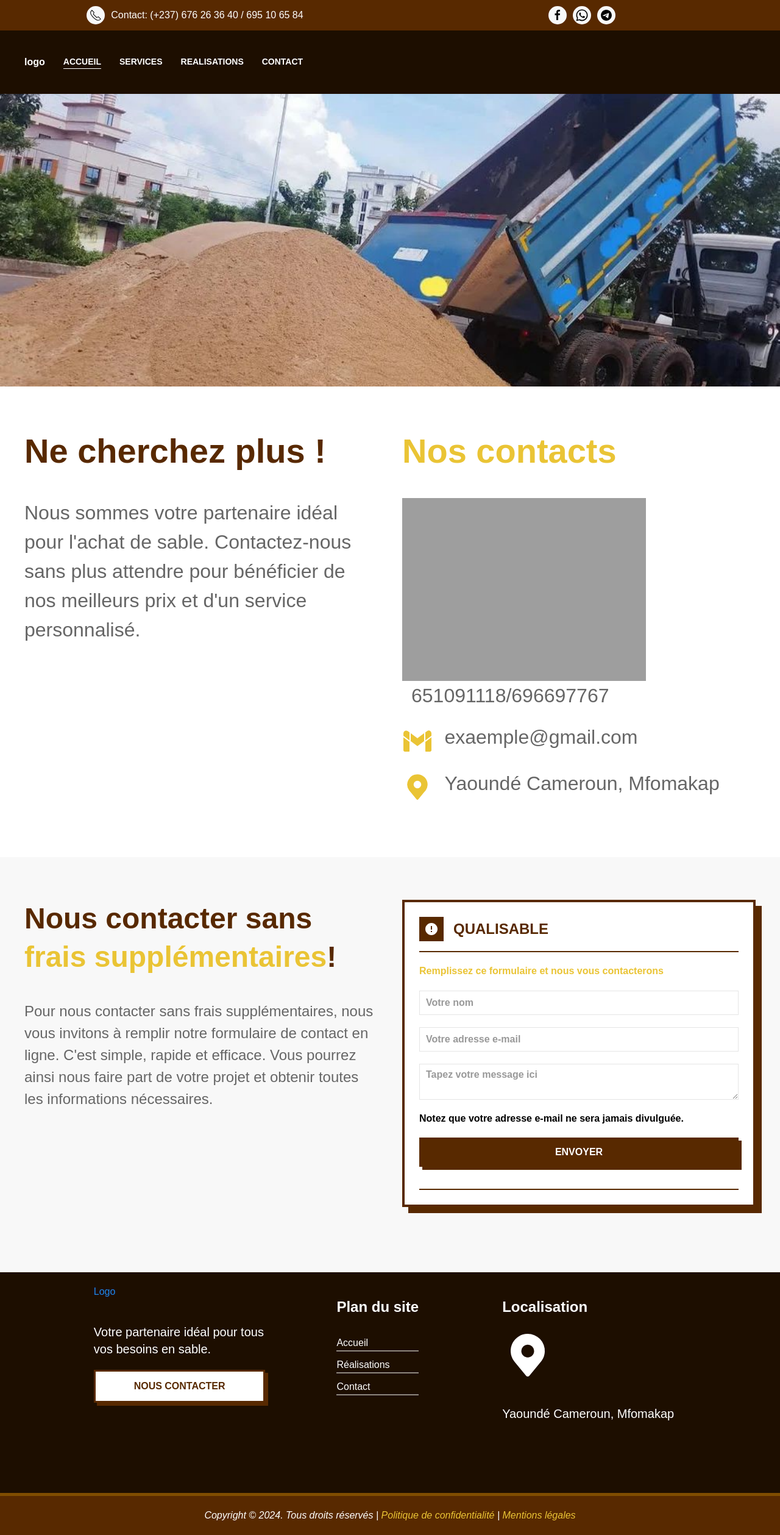
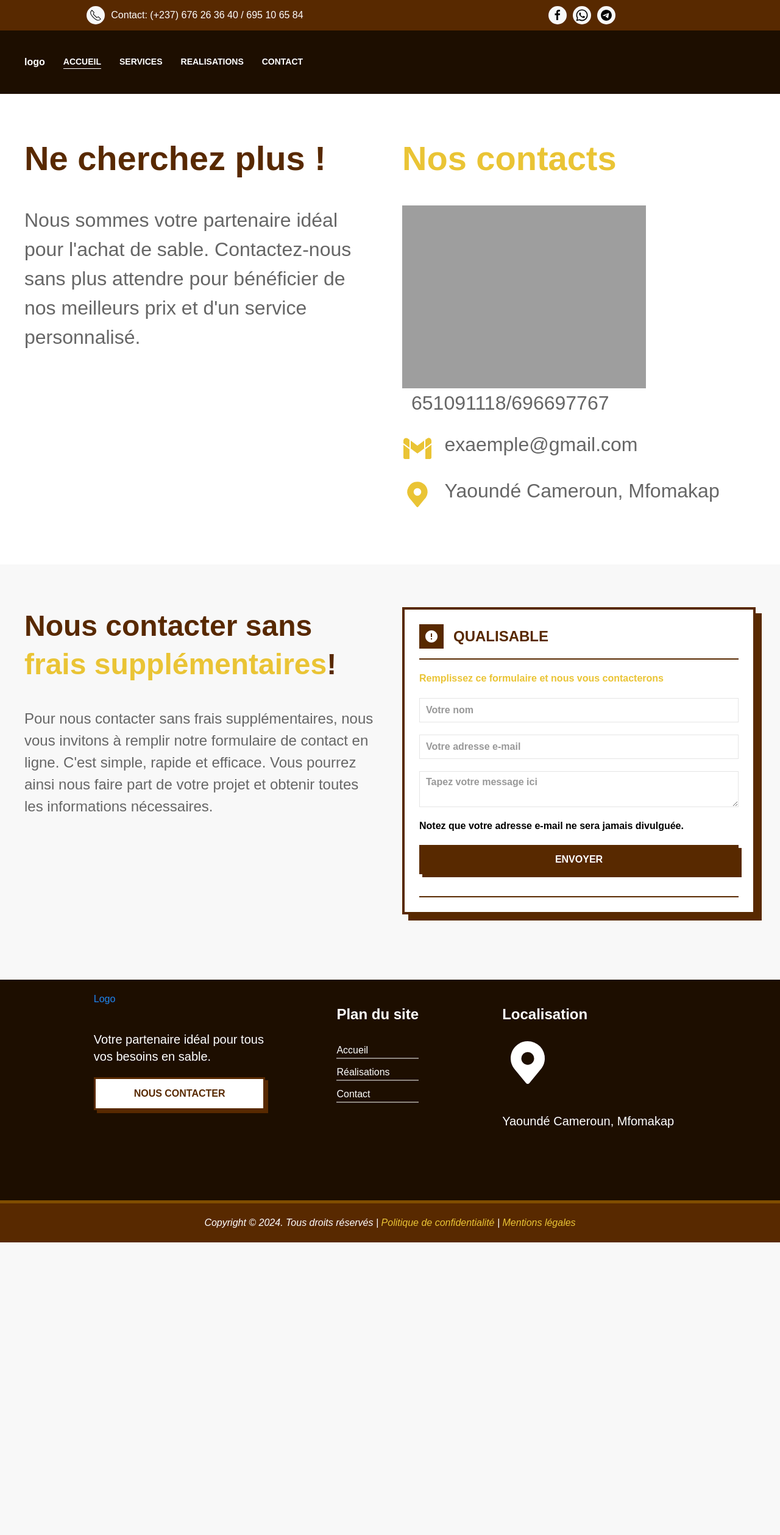
Before and after one commit to novatech025/site_web_laurant, a Django app: page /contact/ in a window 1280 px wide. Shown: the whole page at 61% size. After the commit the page ends 2038 px from the top, so only its background shows below. Run offline with Django 5.2, Linux system fonts and the light colour scheme; grey boxes are pictures that could not be loaded.

Commit message:
page d'accueil

```diff
--- a/main/templates/main/contact.html
+++ b/main/templates/main/contact.html
@@ -5,9 +5,9 @@
 <link rel="stylesheet" href="{% static 'main/css/contact.css' %}">
 
 <section class="contact">
-    <div class="uk-height-medium uk-flex uk-flex-center uk-flex-middle uk-background-cover uk-light"
+    <!-- <div class="uk-height-medium uk-flex uk-flex-center uk-flex-middle uk-background-cover uk-light"
         data-src="{% static 'main/images/sable/product-jpeg-1000x1000.jpg' %}" uk-img>
-        <!-- <div class="contact-banner">
+        <div class="contact-banner">
             <h2>
                 Bienvenue chez QUALISABLE
             </h2>
@@ -18,9 +18,9 @@
                 personnalisées
                 selon vos besoins.<br>Contactez-nous dès aujourd'hui !
             </p>
-        </div> -->
+        </div>
 
-    </div>
+    </div> -->
 
     <div class="uk-section uk-section-muted localisation-banner-info">
         <div class="uk-container">
```
